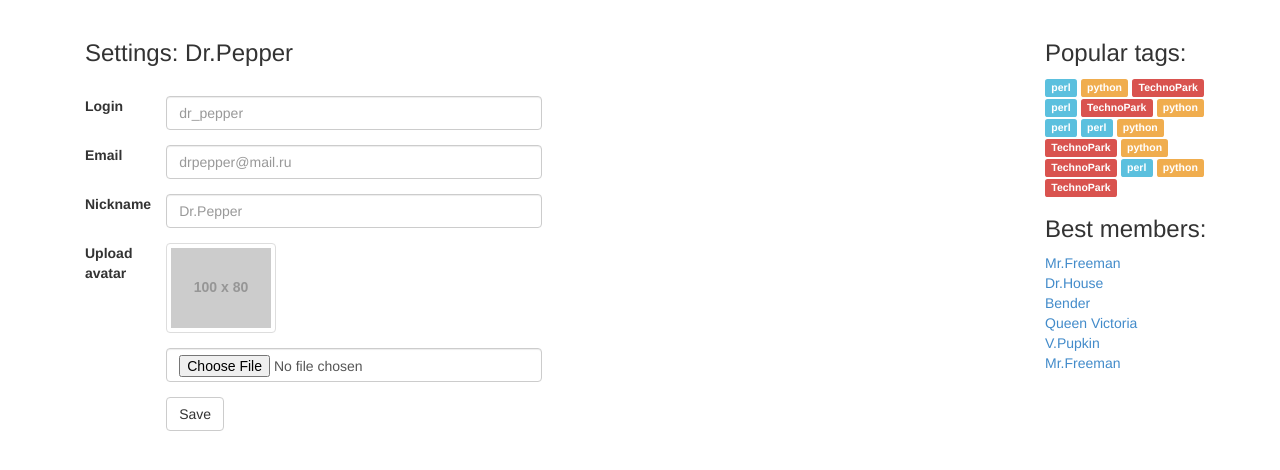
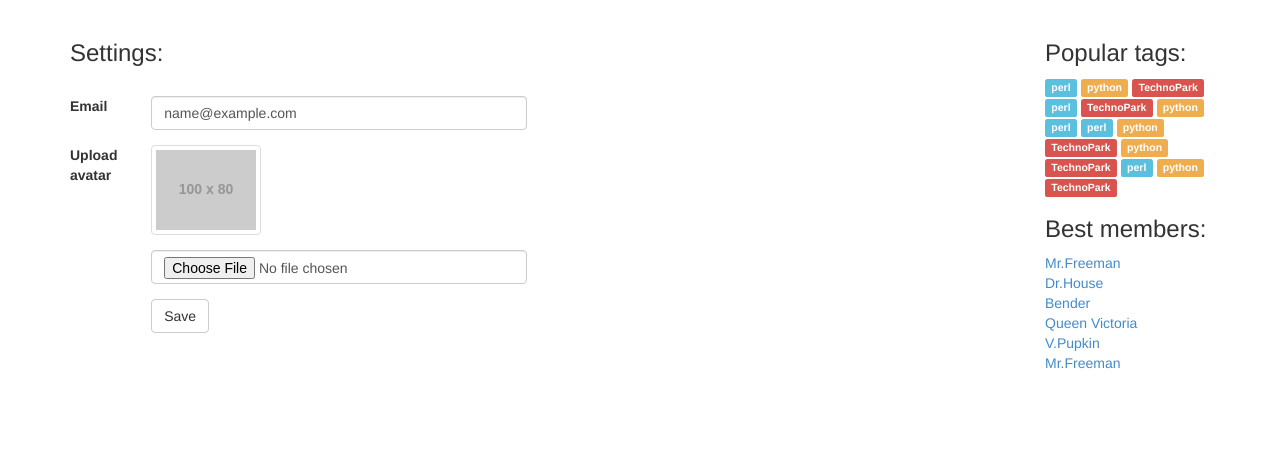
Before and after one commit to tatyanos/TPweb, a Django app: a page that uses templates/app/user_settings.html in a window 1280 px wide. Shown: the part 81-551 px from the top of the page. Run offline with Django 3.2, Linux system fonts and the light colour scheme; the visitor is signed in with stand-in values (Sample User, id 1); grey boxes labelled with a size stand in for pictures from a placeholder-image service; some libraries are stand-ins or nearby versions.

Commit message:
change settings

```diff
--- a/app/views.py
+++ b/app/views.py
@@ -75,7 +75,7 @@ def answer(request, question_id):
     answer_obj.save()
     return HttpResponseRedirect(reverse('question', args=(question_id,)))
 
-
+@login_required
 def user_settings(request, user_id):
     return render(request, 'app/user_settings.html')
 
--- a/templates/app/user_settings.html
+++ b/templates/app/user_settings.html
@@ -1,35 +1,17 @@
 {% extends "app/base.html" %}
 
 {% block content %}
-    <div class="container">
-        <div class="row">
-            <div class="col-md-10" id="content">
-                <!-- HEADER -->
     <div class="row">
         <div class="col-md-6">
-                        <h3>Settings: Dr.Pepper</h3><br/>
+            <h3>Settings: {{ user.userrname }}</h3><br/>
 
             <form class="form-horizontal" role="form">
-                            <div class="form-group">
-                                <label for="inputLogin" class="col-sm-2">Login</label>
-
-                                <div class="col-sm-10">
-                                    <input type="login" class="form-control" id="inputLogin" placeholder="dr_pepper">
-                                </div>
-                            </div>
                 <div class="form-group">
                     <label for="inputEmail" class="col-sm-2">Email</label>
 
                     <div class="col-sm-10">
-                                    <input type="email" class="form-control" id="inputPassword3"
-                                           placeholder="drpepper@mail.ru">
-                                </div>
-                            </div>
-                            <div class="form-group">
-                                <label for="inputNickname" class="col-sm-2">Nickname</label>
-
-                                <div class="col-sm-10">
-                                    <input type="text" class="form-control" id="inputNickname" placeholder="Dr.Pepper">
+                        <input type="email" name="email" class="form-control" id="inputPassword3"
+                               placeholder="email" value="{{ user.email }}">
                     </div>
                 </div>
                 <div class="form-group">
@@ -41,6 +23,7 @@
                 </div>
                 <div class="form-group">
                     <label for="inputPassword3" class="col-sm-2"></label>
+
                     <div class="col-sm-10">
                         <input class="form-control" type="file" name="" value=""/>
                     </div>
@@ -53,8 +36,5 @@
             </form>
         </div>
     </div>
-            </div>
-        </div>
-    </div>
 
 {% endblock %}
```
Lines whose indentation alone changed are shown as unchanged.
